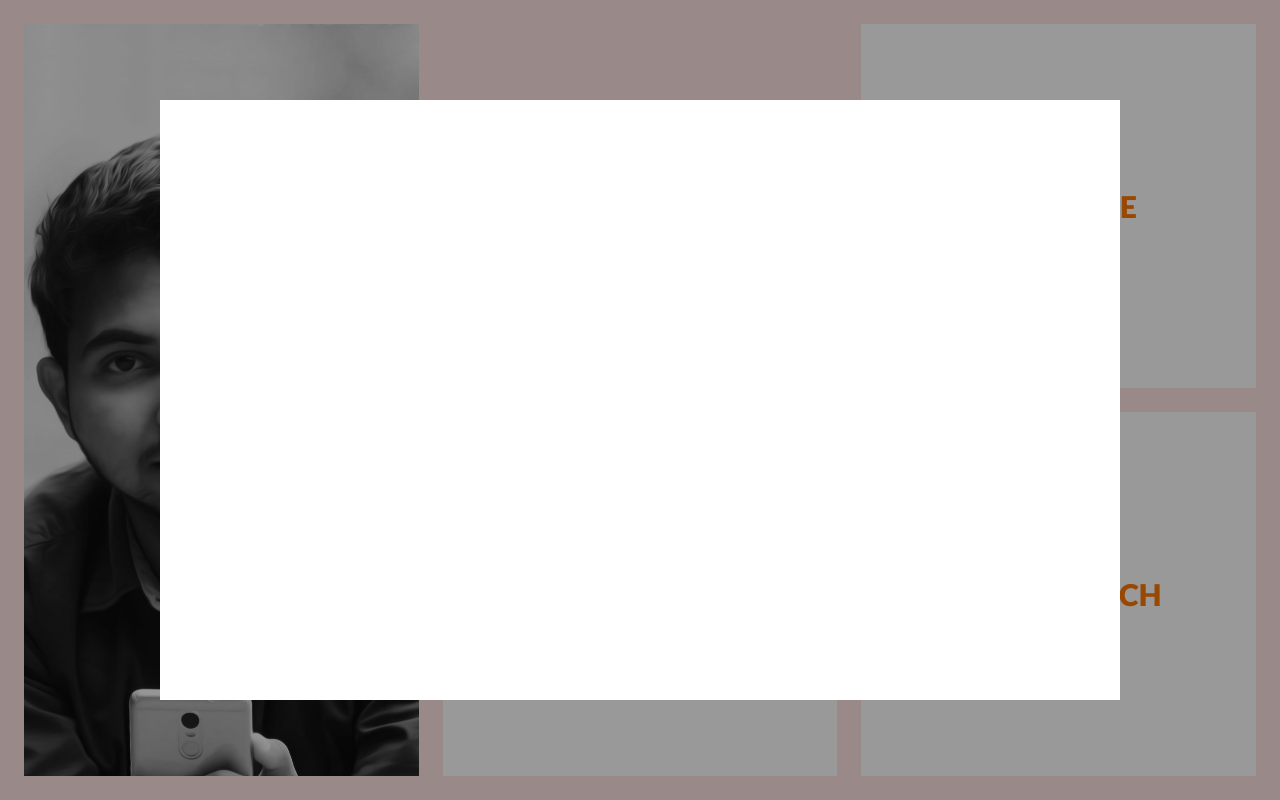
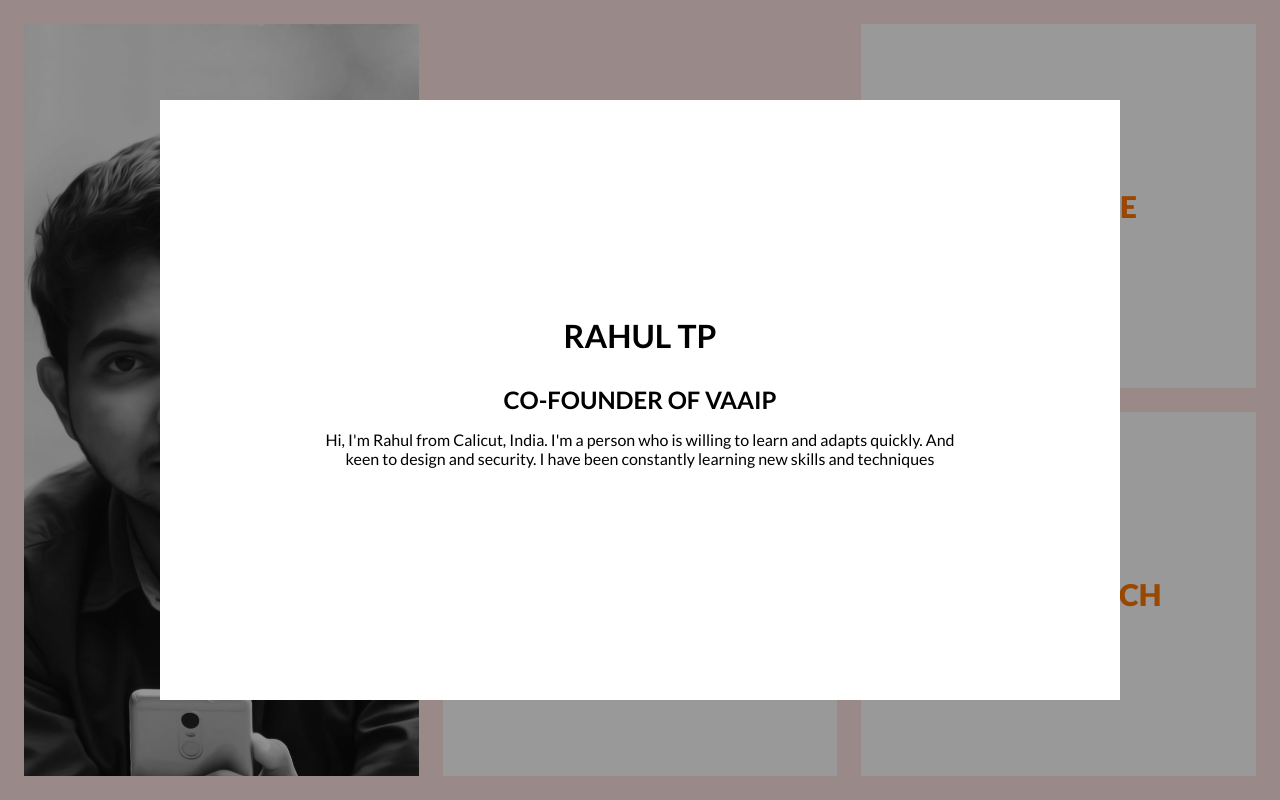
Before and after one commit to rahulspace/rahultp-site, a Vue app: page / in a window 1280 px wide. Both pictures are taken after a click on the element "ABOUT ME". Built offline with nearby package versions, Linux system fonts and the light colour scheme.

Commit message:
Create aboute modal

```diff
--- a/src/components/Home.vue
+++ b/src/components/Home.vue
@@ -30,7 +30,11 @@
     </div>
     <div id="modal" class="modal">
       <div class="modal-wrapper">
-
+        <div v-if="modal == 'about'" class="about-modal">
+          <h1>Rahul TP</h1>
+          <h2>Co-Founder of Vaaip</h2>
+          <p>Hi, I'm Rahul from Calicut, India. I'm a person who is willing to learn and adapts quickly. And keen to design and security. I have been constantly learning new skills and techniques</p>
+        </div>
       </div>
     </div>
   </div>
@@ -263,5 +267,21 @@
         margin: auto auto;
       }
     }
+
+    .about-modal {
+      display: flex;
+      flex-direction: column;
+      align-items: center;
+      justify-content: center;
+      height: 100%;
+      h1 {
+        margin-bottom: 30px;
+      }
+
+      p {
+        width: 50vw;
+        text-align: center;
+      }
+    }
   }
 </style>
```
